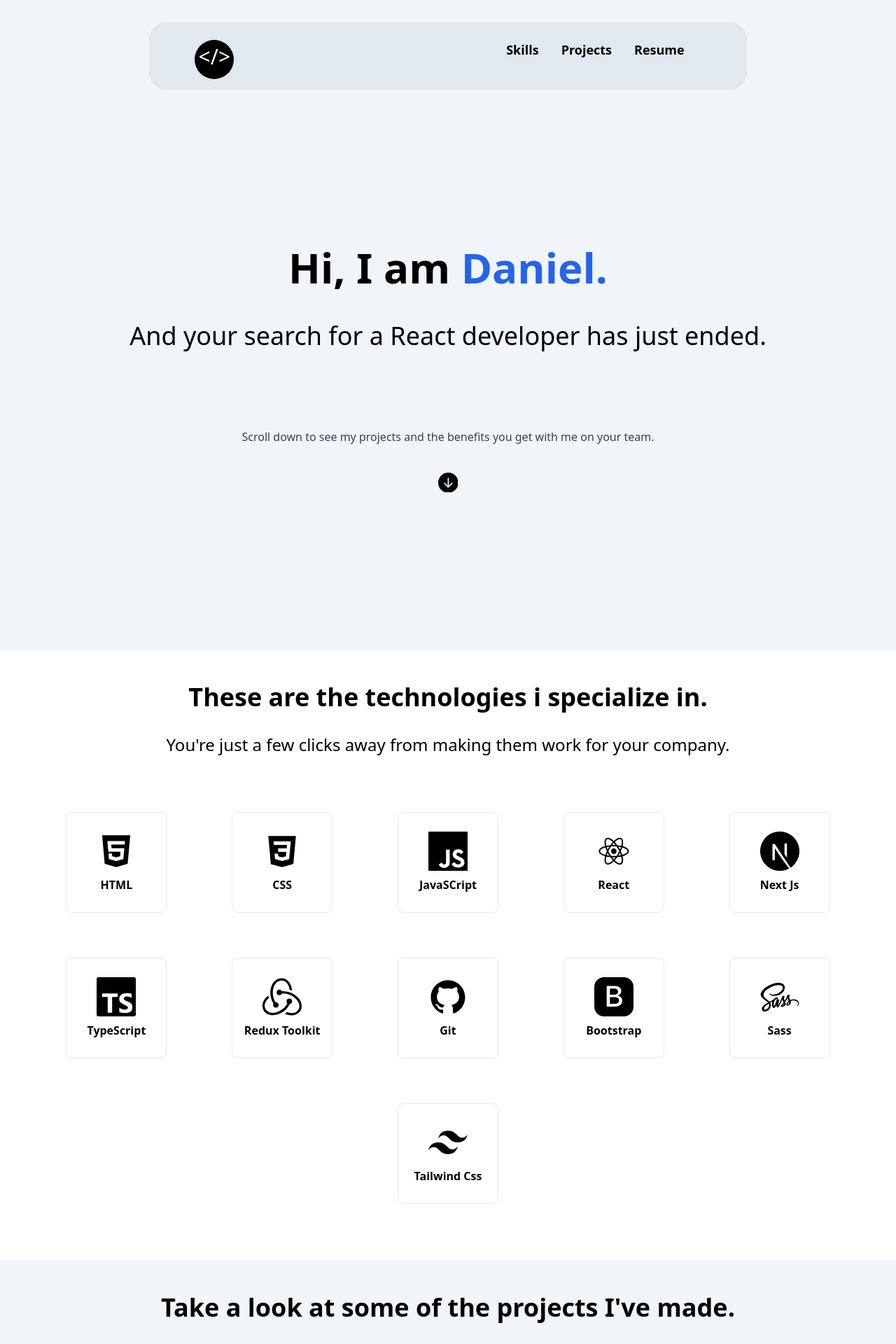
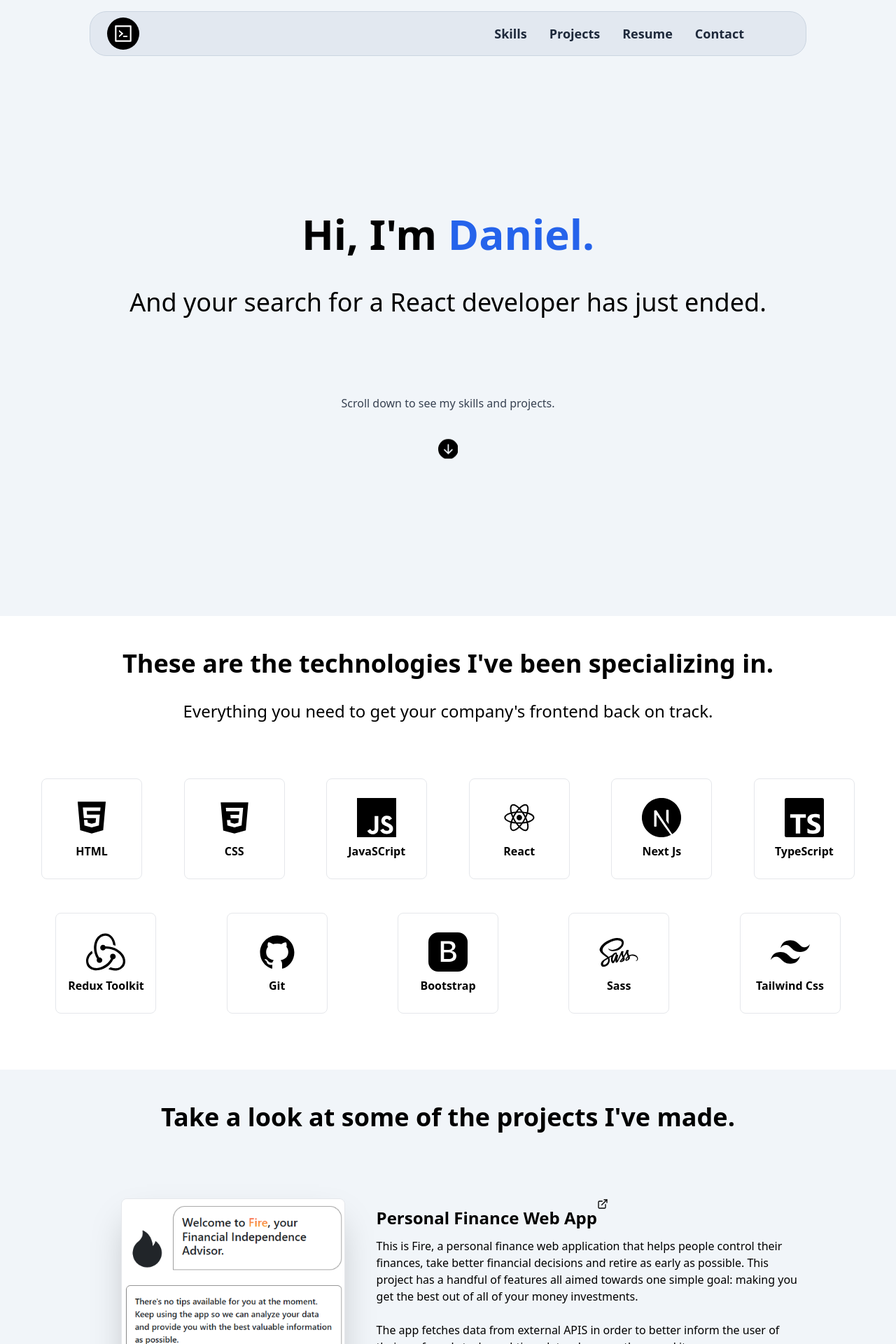
Before and after one commit to danielflorencio/next-portfolio, a Next.js app: page / in a window 1280 px wide. Shown: the top 1920 px of the page at 70% size. Built offline with nearby package versions, Linux system fonts and the light colour scheme.

Commit message:
website complete but with errors

```diff
--- a/package.json
+++ b/package.json
@@ -9,7 +9,8 @@
     "next": "latest",
     "react": "18.2.0",
     "react-dom": "18.2.0",
-    "react-icons": "^4.7.1"
+    "react-icons": "^4.7.1",
+    "react-responsive": "^9.0.2"
   },
   "devDependencies": {
     "@types/node": "18.11.3",
--- a/pages/index.tsx
+++ b/pages/index.tsx
@@ -1,34 +1,43 @@
 import {BsFillArrowDownCircleFill} from 'react-icons/bs'
+import {AiOutlineCode} from 'react-icons/ai'
 import type { NextPage } from 'next'
 import Head from 'next/head'
-import Projects from '../src/components/Projects'
 import SkillBlocks from '../src/components/SkillBlocks'
 import { IconContext } from 'react-icons'
+import ContactSection from '../src/components/Contact'
+import { useMediaQuery } from 'react-responsive'
+import ProjectsMobile from '../src/components/Projects/ProjectsMobile'
+import ProjectsDesktop from '../src/components/Projects/ProjectsDesktop'
 
 const Home: NextPage = () => {
+  const isSmallScreen = useMediaQuery({ query: '(max-width: 768px)' });
+  const isMediumScreen = useMediaQuery({ query: '(max-width: 976px' });
   return (
     <div>
       <Head>
-        <title>Create Next App</title>
+        <title>Daniel React Developer</title>
         <link rel="icon" href="/favicon.ico" />
       </Head>
 
       <main>
-        <section className='bg-slate-100 flex justify-center pt-8'>
-          <nav className='bg-slate-200 w-4/6 h-24 flex border border-solid justify-between p-6 pr-14 rounded-3xl'>
-            <div className='ml-10 bg-black rounded-full w-14 h-14 text-white text-3xl flex justify-center items-center pb-2'>
-              {'</>'}
+        <section className='bg-slate-100 flex justify-center pt-4'>
+          <nav className=
+          {isSmallScreen ? ('bg-slate-200 w-11/12 h-16 flex border border-solid border-slate-300 justify-between items-center rounded-3xl')
+          : ('bg-slate-200 w-4/5 h-16 flex border border-solid border-slate-300 justify-between items-center pr-14 rounded-3xl')}>
+            <div className='bg-black p-2 ml-6 rounded-full text-white text-3xl flex justify-center items-center'>
+              <AiOutlineCode/>
             </div>
-            <ul className='flex'>
-              <li className='mr-8 text-lg'><strong><a>Skills</a></strong></li>
-              <li className='mr-8 text-lg'><strong><a>Projects</a></strong></li>
-              <li className='mr-8 text-lg'><strong><a>Resume</a></strong></li>
+            <ul className='flex text-slate-800'>
+              <li className={isSmallScreen ? 'mr-4 text-lg font-semibold' : 'mr-8 text-lg font-semibold'} ><a href="#skills">Skills</a></li>
+              <li className={isSmallScreen ? 'mr-4 text-lg font-semibold' : 'mr-8 text-lg font-semibold'}><a href="#projects">Projects</a></li>
+              <li className={isSmallScreen ? 'mr-4 text-lg font-semibold' : 'mr-8 text-lg font-semibold'}><a href="/path/to/file.pdf" download="Resume.pdf">Resume</a></li>
+              <li className={isSmallScreen ? 'mr-4 text-lg font-semibold' : 'mr-8 text-lg font-semibold'}><a href="#contact">Contact</a></li>
             </ul>
           </nav>
         </section>
         <section className='flex w-full h-screen flex-1 flex-col items-center justify-center text-center bg-slate-100'>
           <h1 className="text-6xl font-bold">
-            Hi, I am{' '}
+            Hi, I'm{' '}
             <span className="text-blue-600">
               Daniel.
             </span>
@@ -37,35 +46,31 @@ const Home: NextPage = () => {
           <p className="mt-12 text-4xl">
             And your search for a React developer has just ended.
           </p>
-          {/* <p className='mt-28 text-1xl font-bold '>Scroll down to see my projects and the benefits you get by having me on your team.</p> */}
-          <p className='mt-28 text-1xl text-gray-700 '>Scroll down to see my projects and the benefits you get with me on your team.</p>
-
+          <p className='mt-28 text-1xl text-gray-700 '>Scroll down to see my skills and projects.</p>
           <div className='mt-10 float'>
             <IconContext.Provider value={{size: '1.8rem'}}>
               <BsFillArrowDownCircleFill/>
             </IconContext.Provider>
           </div>
         </section>
-        <section className='w-full text-center'>
-          <h2 className='font-bold text-4xl mt-12'>These are the technologies i specialize in.</h2>
-          <h3 className='text-2xl mt-8 mb-20'>You're just a few clicks away from making them work for your company.</h3>
+        <section className='w-full text-center pb-20'>
+          <h2 className='font-bold text-4xl mt-12' id='skills'>These are the technologies I've been specializing in.</h2>
+          <h3 className='text-2xl mt-8 mb-20'>Everything you need to get your company's frontend back on track.</h3>
           <div className='flex justify-center items-center'>
             <SkillBlocks/>
           </div>
         </section>
         <section className='w-full text-center bg-slate-100'>
-          <h2 className=' text-4xl p-12 font-bold'>Take a look at some of the projects I've made.</h2>
-          <Projects/>
+          <h2 className='text-4xl p-12 font-bold' id='projects'>Take a look at some of the projects I've made.</h2>
+          {isMediumScreen ? <ProjectsMobile/> : <ProjectsDesktop/>}
         </section>
         <section className='w-full text-center'>
-          <h2 className=' text-4xl mt-12 font-bold'>Title</h2>
-          <form>
-            <text></text>
-          </form>
+          <h2 className='text-3xl mt-12 font-bold' id='contact'>You are just a few clicks away from finding your team's newest Web Developer.</h2>
+          <h3 className=' text-2xl mt-8'>Click either one of the icons in the first row to get in touch right now.</h3>
+          <ContactSection/>
         </section>
       </main>
     </div>
   )
 }
-
 export default Home
--- /dev/null
+++ b/src/components/Contact.tsx
@@ -0,0 +1,62 @@
+import {FaWhatsappSquare} from 'react-icons/fa'
+import {AiFillLinkedin, AiFillGithub} from 'react-icons/ai'
+import {SiGmail} from 'react-icons/si'
+import { IconContext } from 'react-icons'
+import { useState } from 'react'
+
+export default function ContactSection(){
+
+    const [showMessage, setShowMessage] = useState(false);
+
+    const handleClick = async () => {
+        try {
+          await navigator.clipboard.writeText('danielflorenciodev@gmail.com');
+          setShowMessage(true);
+        } catch (err) {
+          console.error('Failed to copy text: ', err);
+        }
+    };
+
+    return(
+        <div className='flex flex-col justify-center items-center'>
+            <div className='flex mt-12 gap-12'>
+                <div>
+                    <a href='https://wa.me/55084996509076' target="_blank" rel="noopener noreferrer">
+                        <IconContext.Provider value={{size: '3.5rem'}}>
+                            <FaWhatsappSquare/>
+                        </IconContext.Provider>
+                    </a>
+                </div>
+                <div>
+                    <a href='https://www.linkedin.com/in/danolliver/' target="_blank" rel="noopener noreferrer">
+                        <IconContext.Provider value={{size: '3.5rem'}}>
+                            <AiFillLinkedin/>
+                        </IconContext.Provider>
+                    </a>
+                </div>
+                <div className='flex items-center'>
+                    <button onClick={handleClick}>
+                        <IconContext.Provider value={{size: '3.5rem'}}>
+                            <SiGmail/>
+                        </IconContext.Provider>
+                    </button>
+
+                </div>
+            </div>
+            <div>
+            {showMessage && (
+                    <div className="mt-6 h-fit w-fit px-4 py-1 border-solid border-2 border-green-300 rounded bg-green-200 text-green-700">
+                    My email contact has been copied to the clipboard. <br/> Now email me so we can start talking.
+                    </div>
+                    )}
+            </div>
+            <div className='mt-8 mb-20'>
+                <a href='https://github.com/danielflorencio' target="_blank" rel="noopener noreferrer">
+                    <IconContext.Provider value={{size: '3.5rem'}}>
+                        <AiFillGithub/>
+                    </IconContext.Provider>
+                </a>
+            </div>
+        </div>
+    )
+}
--- /dev/null
+++ b/src/components/Projects/ProjectsDesktop.tsx
@@ -0,0 +1,28 @@
+import {FiExternalLink} from 'react-icons/fi'
+import { projects } from '../../data/projects'
+export default function ProjectsDesktop(){
+    return(
+        <div className="w-full mb-16 flex flex-col justify-center items-center">
+            {projects.map(project => (
+                <div className={project.direction === 'direct' ? 'my-12 w-4/5 h-fit flex flex-wrap' : 'flex-row-reverse my-12 w-4/5 h-fit flex flex-wrap'}>
+                    <div style={{minWidth: '20rem'}} className="h-full flex justify-center items-center w-2/5"><img className="w-80 border border-solid rounded-lg shadow-2xl" src={project.imgSrc}></img></div>
+                    <div className=" w-3/5 flex flex-col justify-between">
+                        <div>
+                            <div className='flex'>
+                                <h3 className="text-left py-3 text-2xl font-bold">{project.title}</h3><a href={project.liveLink} className="hover:text-sky-400 transition-colors duration-150" target="_blank" rel="noopener noreferrer"><FiExternalLink/></a>
+                            </div>
+                            {project.descriptionParagraphs.map(paragraph =>(
+                                <p className="text-left">{paragraph}<br/><br/></p>
+                            ))}
+                        </div>
+                        <div className="flex p-4 flex-wrap">
+                            {project.skills.map(skill => (
+                                <div className="mr-4 border border-solid border-black w-fit h-8 p-2 flex justify-center items-center hover:text-white hover:bg-black transition-colors duration-150">{skill}</div>
+                            ))}
+                        </div>
+                    </div>
+                </div>
+            ))}
+        </div>
+    )
+}
--- /dev/null
+++ b/src/components/Projects/ProjectsMobile.tsx
@@ -0,0 +1,27 @@
+import {FiExternalLink} from 'react-icons/fi'
+import { projects } from '../../data/projects'
+export default function ProjectsMobile(){
+    return(
+        <div className="w-full mb-16 flex flex-col justify-center items-center">
+            {projects.map(project => (
+                <div className={project.direction === 'direct' ? 'my-12 w-4/5 h-fit flex flex-wrap' : 'flex-row-reverse my-12 w-4/5 h-fit flex flex-wrap'}>
+
+                    <div className=''>
+                        <img className="w-80 border border-solid rounded-lg shadow-2xl" src={project.imgSrc}></img>
+                        <div className='flex mt-12'>
+                            <h3 className="text-left py-3 text-2xl font-bold">{project.title}</h3><a href={project.liveLink} className="hover:text-sky-400 transition-colors duration-150" target="_blank" rel="noopener noreferrer"><FiExternalLink/></a>
+                        </div>
+                        {project.descriptionParagraphs.map(paragraph =>(
+                            <p className="text-left">{paragraph}<br/><br/></p>
+                        ))}
+                        <div className="flex p-4 flex-wrap gap-2">
+                            {project.skills.map(skill => (
+                                <div className="mr-4 border border-solid border-black w-fit h-8 p-2 flex justify-center items-center hover:text-white hover:bg-black transition-colors duration-150">{skill}</div>
+                            ))}
+                        </div>
+                    </div>
+                </div>
+            ))}
+        </div>
+    )
+}
--- a/src/components/SkillBlocks.tsx
+++ b/src/components/SkillBlocks.tsx
@@ -3,6 +3,7 @@ import {BsBootstrapFill} from 'react-icons/bs'
 import {DiReact, DiSass, DiCss3} from 'react-icons/di'
 import {SiJavascript, SiTailwindcss, SiNextdotjs, SiTypescript, SiRedux} from 'react-icons/si'
 import {AiFillHtml5, AiFillGithub} from 'react-icons/ai'
+import { useMediaQuery } from 'react-responsive'
 const skillBlocks = [
     [<AiFillHtml5/>, 'HTML'],
     [<DiCss3/>, 'CSS'],
@@ -17,13 +18,20 @@ const skillBlocks = [
     [<SiTailwindcss/>, 'Tailwind Css']
 ]
 export default function SkillBlocks(){
+    const isSmallScreen = useMediaQuery({ query: '(max-width: 768px)' });
     return(
-        <div className="w-screen flex justify-around gap-16 flex-wrap px-20 pb-20">
-            {skillBlocks.map(skill => (
-                <div className='flex flex-col justify-center items-center w-36 h-36  border rounded-lg border-solid'>
-                    <IconContext.Provider value={{size: '3.5rem'}}>
-                        {skill[0]}
-                    </IconContext.Provider>
+        <div className={isSmallScreen ? " w-screen flex justify-around gap-12 flex-wrap px-20" : '" w-11/12 flex justify-around gap-12 flex-wrap px-20"'}>
+            {skillBlocks.map((skill, index) => (
+                <div key={index} className={isSmallScreen ? 'flex flex-col justify-center items-center w-28 h-28 border rounded-lg border-solid' : 'flex flex-col justify-center items-center w-36 h-36  border rounded-lg border-solid'}>
+                    {isSmallScreen ? (
+                        <IconContext.Provider value={{size: '3.0rem'}}>
+                            {skill[0]}
+                        </IconContext.Provider>
+                    ) : (
+                        <IconContext.Provider value={{size: '3.5rem'}}>
+                            {skill[0]}
+                        </IconContext.Provider>
+                    )}
                     <div className='font-bold mt-2'>{skill[1]}</div>
                 </div>
             ))}
--- a/src/components/Projects.tsx
+++ b/src/data/projects.ts
@@ -1,6 +1,4 @@
-import {FiExternalLink} from 'react-icons/fi'
-
-const projects = [
+export const projects = [
     { imgSrc: 'fire-screenshot.png',
     title: 'Personal Finance Web App',
     descriptionParagraphs:
@@ -8,7 +6,8 @@ const projects = [
     'The app fetches data from external APIS in order to better inform the user of their preferred stocks real-time data whenever they need it.',
     'It also helps them track all of their expenses, incomes, and will, in the future, use analytical data structures and algorithms to give insights on how to improve their spending, so they can accelerate their journey to financial independence.'],
     skills: ['HTML', 'CSS', 'React', 'Redux', 'Bootstrap', 'TypeScript'],
-    link: 'https://danielflorencio.github.io/fire_advisor/',
+    liveLink: 'https://danielflorencio.github.io/fire_advisor/',
+    repoLink: 'https://github.com/danielflorencio/fire_advisor',
     direction: 'direct'},
 
     { imgSrc: 'aos-screenshot.png',
@@ -18,7 +17,8 @@ const projects = [
     'It helps them optimize their progress by analyzing their technical job skills and technical interview skills, so they know exactly what to focus and thus avoid procrastination and feeling lost.',
     'It also has a Word-frequency analyzing system, so they can analyze job postings descriptions and find the most common used keywords for their specific roles and beat the ATS (Applicant Tracking System).'],
     skills: ['HTML', 'CSS', 'React', 'TypeScript'],
-    link: '',
+    liveLink: 'https://danielflorencio.github.io/aos/',
+    repoLink: 'https://github.com/danielflorencio/aos',
     direction: 'reverse'},
 
     { imgSrc: 'salus-screenshot.png',
@@ -26,35 +26,7 @@ const projects = [
     descriptionParagraphs:
     ['Built a Website with the goal of acquiring new customers for a marketing agency that focuses on healthcare clinics and doctors as their main target audience.',
     'It is a fully responsive and conversion focused web page, where it’s unique goal is to generate meetings and finally sales.'],
-    link: 'https://danielflorencio.github.io/rp-salusmidia/',
+    liveLink: 'https://danielflorencio.github.io/rp-salusmidia/',
+    repoLink: 'https://github.com/danielflorencio/rp-salusmidia',
     skills: ['HTML', 'CSS', 'React', 'JavaScript'], direction: 'direct'}
 ]
-
-export default function Projects(){
-    return(
-        <div className="w-full mb-16 flex flex-col justify-center items-center">
-            {projects.map(project => (
-                <div className={project.direction === 'direct' ? 'my-12 w-4/5 h-fit flex flex-wrap' : 'flex-row-reverse my-12 w-4/5 h-fit flex flex-wrap'}>
-                    <div className=" h-full flex justify-center items-center w-1/2"><img className=" w-3/5 border border-solid rounded-lg shadow-2xl" src={project.imgSrc}></img></div>
-                    <div className="w-1/2 flex flex-col justify-between">
-                        <div>
-                            <div className='flex'>
-                                <h3 className="text-left py-3 text-2xl font-bold">{project.title}</h3><a href={project.link} className="hover:text-sky-400 transition-colors duration-150"><FiExternalLink/></a>
-                            </div>
-                            {project.descriptionParagraphs.map(paragraph =>(
-                                <p className="text-left">{paragraph}<br/><br/></p>
-                            ))}
-                        </div>
-                        <div className="flex p-4 flex-wrap">
-                            {project.skills.map(skill => (
-                                <div className="mr-4 border border-solid border-black w-fit h-8 p-2 flex justify-center items-center hover:text-white hover:bg-black transition-colors duration-150">{skill}</div>
-                            ))}
-                        </div>
-                    </div>
-
-
-                </div>
-            ))}
-        </div>
-    )
-}
```
Also changed, not shown: 1 other file (tests, documents, lock files or other folders).
